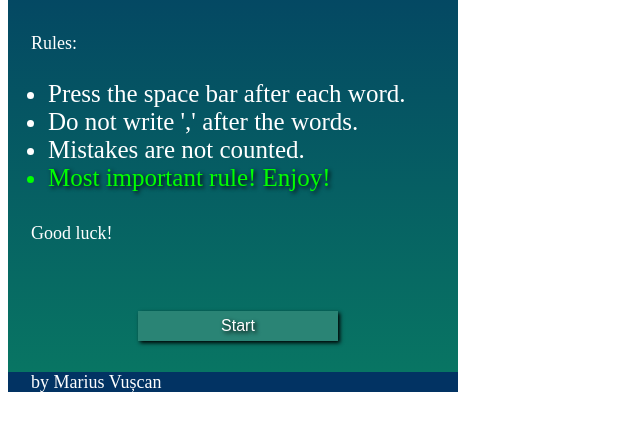
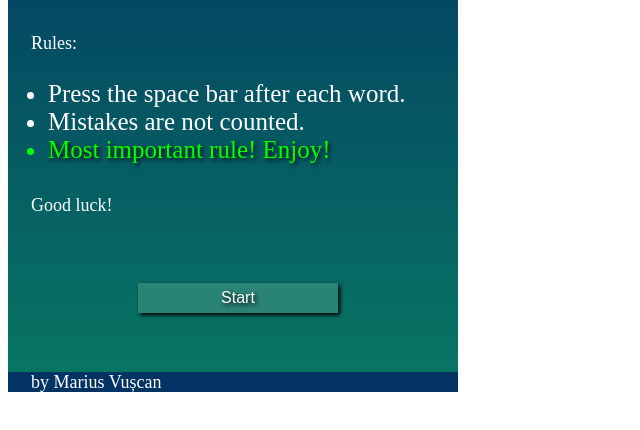
Before and after one commit to Marius-Vuscan/WPM-CPM-Meter, a plain HTML site: page index.html in a window 1280 px wide. Shown: the part 206-636 px from the top of the page, without its empty margins (0-640 px from the left). Drawn offline with nearby package versions, Linux system fonts and the light colour scheme.

Commit message:
Fix some mistakes

```diff
--- a/index.html
+++ b/index.html
@@ -20,7 +20,6 @@
 					<p>Rules:</p>
 					<ul>
 					<li>Press the space bar after each word.</li>
-					<li>Do not write ',' after the words.</li>
 					<li>Mistakes are not counted.</li>
 					<li style="color: lime; text-shadow: 2px 2px 4px #000000;">Most important rule! Enjoy!</li>
 					</ul>
```
